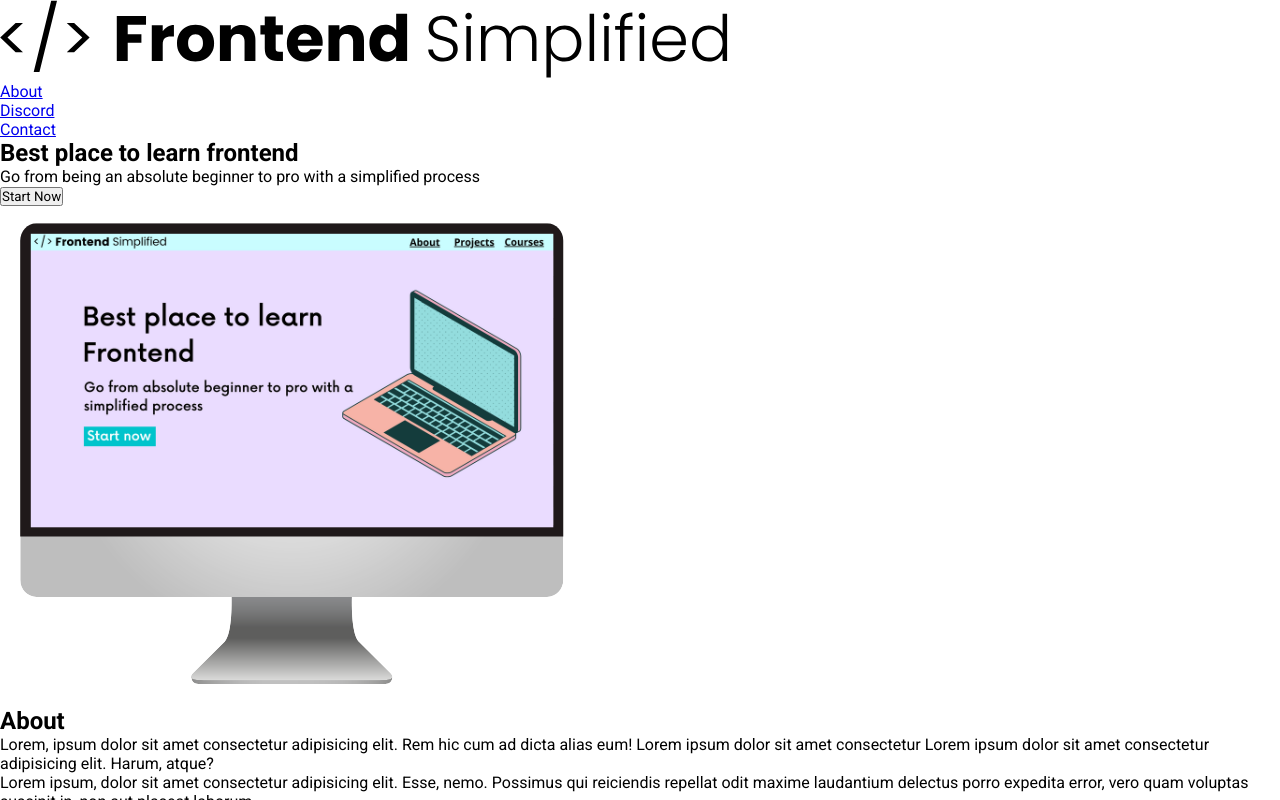
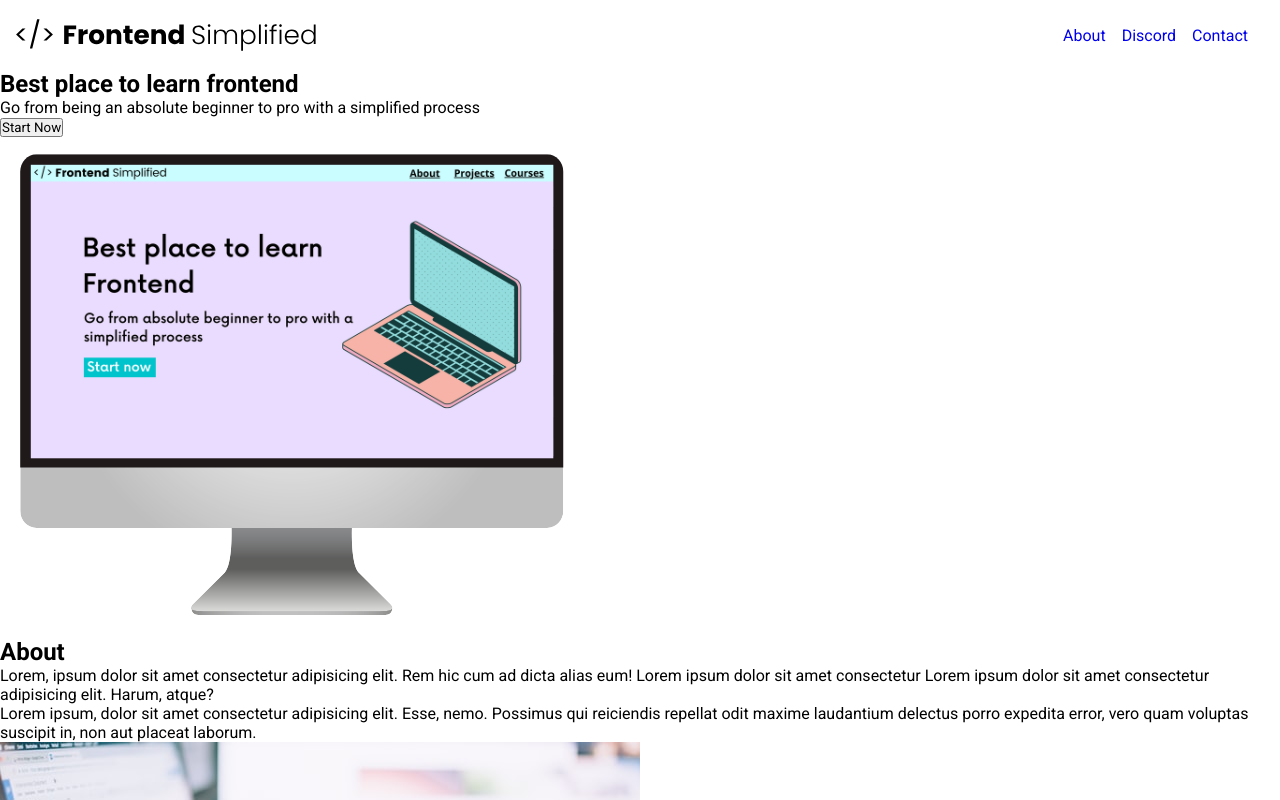
Before and after one commit to SethDimmer123/Bulid--and-style-Mini-Project, a plain HTML site: page index.html in a window 1280 px wide. Shown: the top 800 px of the page. Drawn offline with Linux system fonts and the light colour scheme.

Commit message:
initial commit

```diff
--- a/styles.css
+++ b/styles.css
@@ -6,3 +6,30 @@
   box-sizing: border-box;
   font-family: "Roboto", sans-serif;
 }
+
+
+nav{
+  height:70px;
+  display:flex;
+  justify-content: space-between;
+  align-items: center;
+  padding: 0 16px;/*this is so my nav is not touching the sides*/
+}/*0 on top and bottom 16px left and right*/
+
+.logo{
+  width:300px;
+}
+
+ul{
+  display:flex;
+  list-style-type: none;
+  padding: 16px;
+}
+
+li{
+  padding-left: 16px;
+}
+
+a{
+  text-decoration: none;
+}
```
